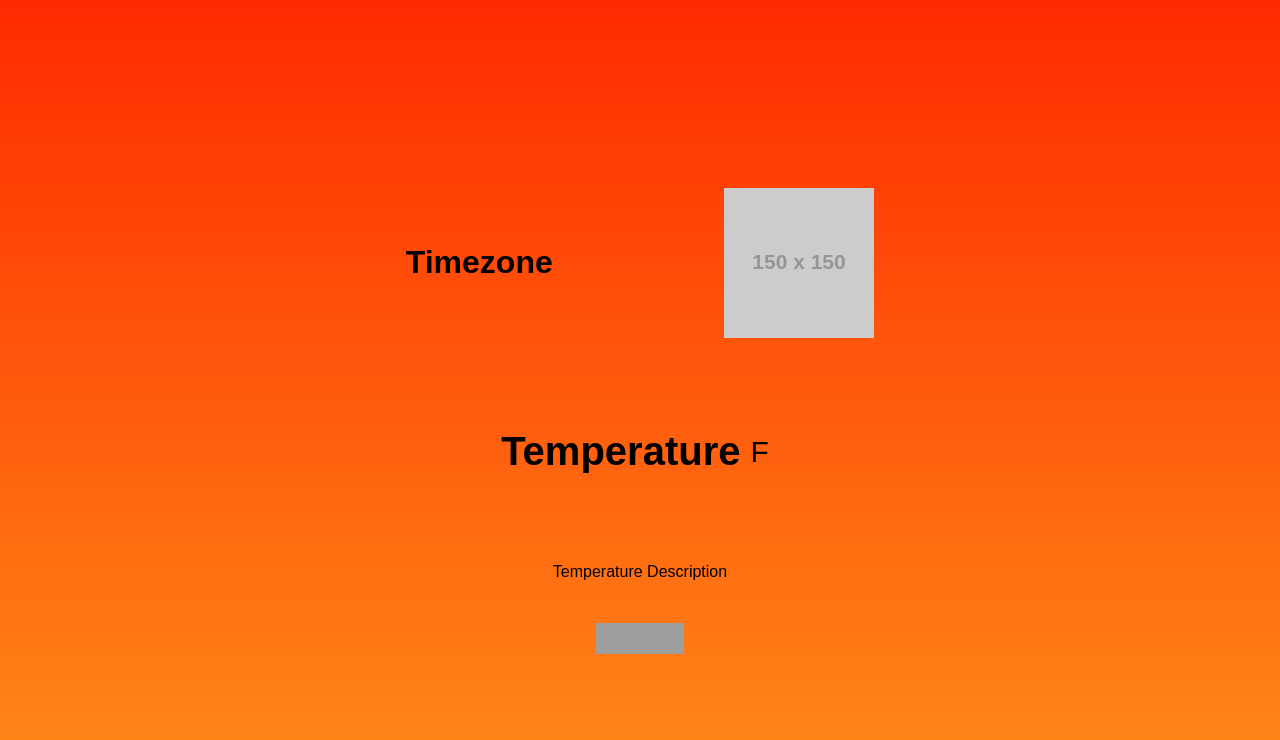
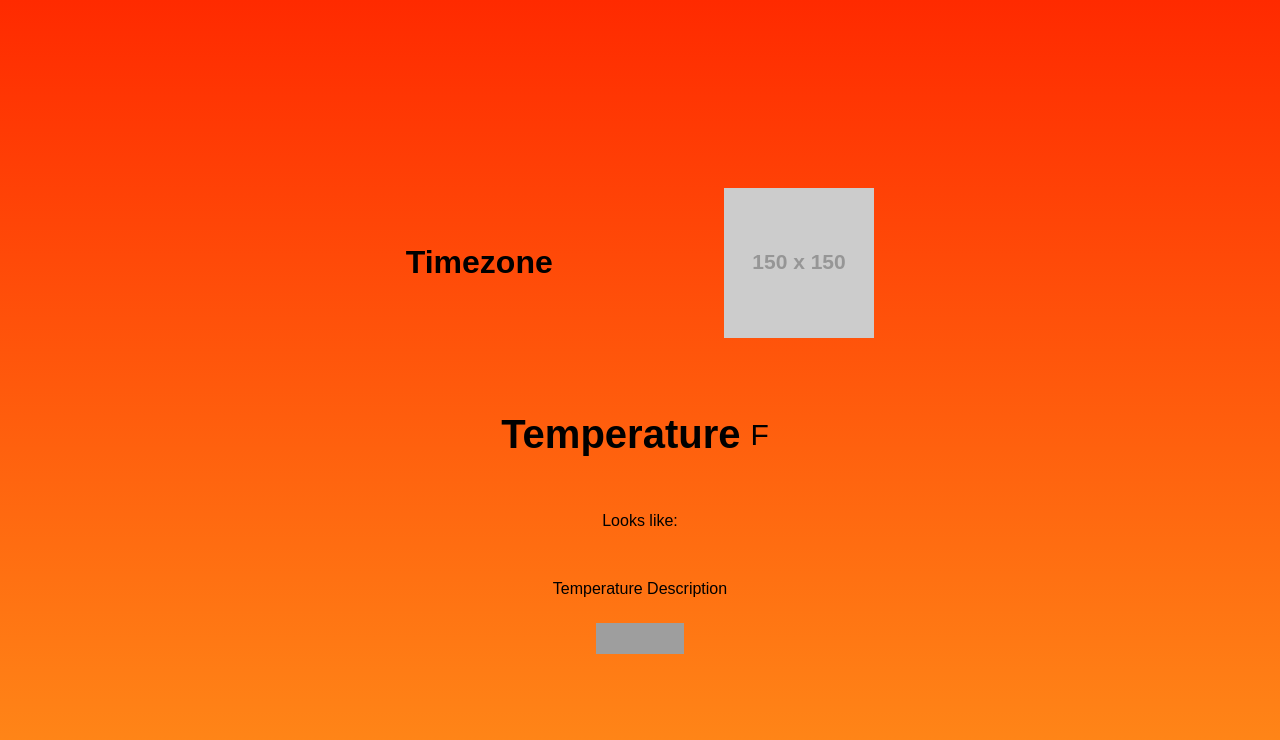
Before and after one commit to LHwang01/weather-app, a plain HTML site: page index.html in a window 1280 px wide. Drawn offline with Linux system fonts and the light colour scheme; grey boxes are pictures that could not be loaded; placeholder pictures from the web are drawn by us.

Commit message:
Added Text

```diff
--- a/index.html
+++ b/index.html
@@ -14,6 +14,7 @@
             <h2 class="temperature-degree">Temperature</h2>
             <span>F</span>
         </div>
+            Looks like:
             <div class="temperature-description">Temperature Description</div>
         </div>
         <script src="app.js"></script>
```
